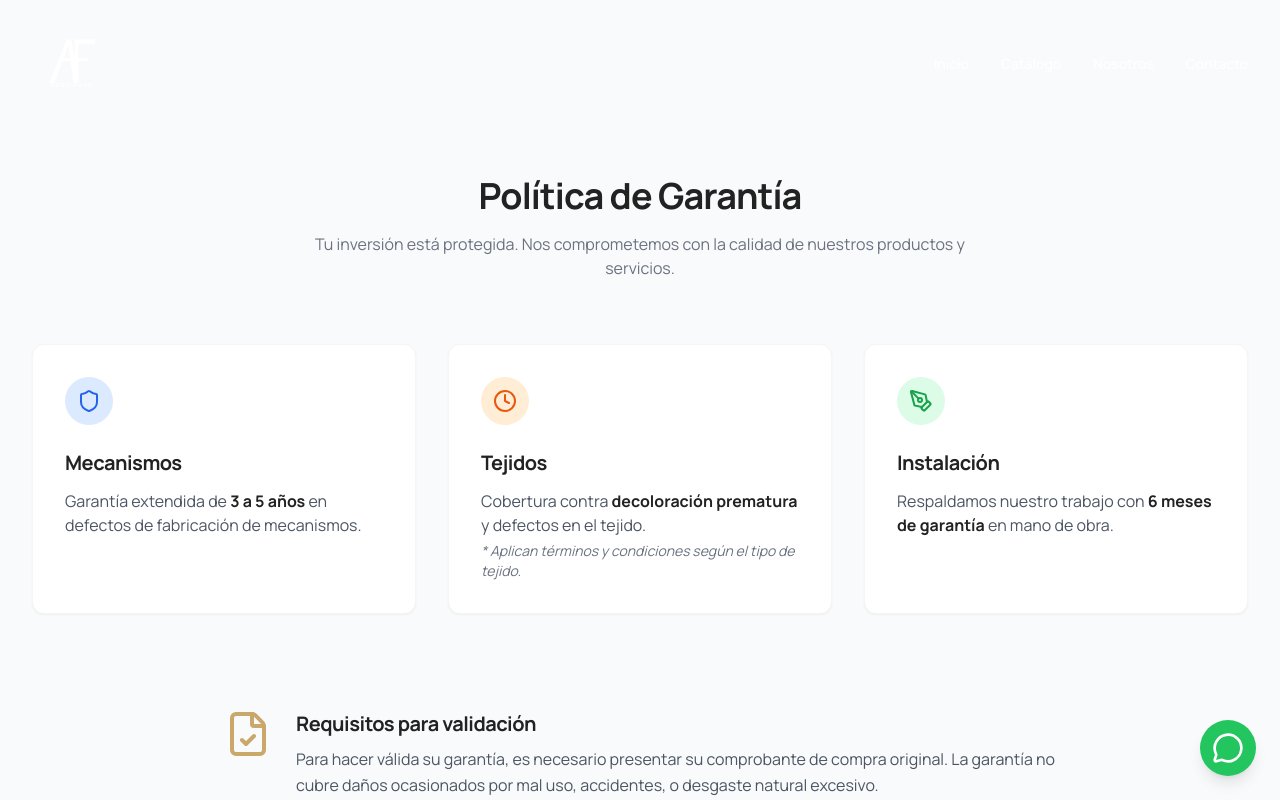
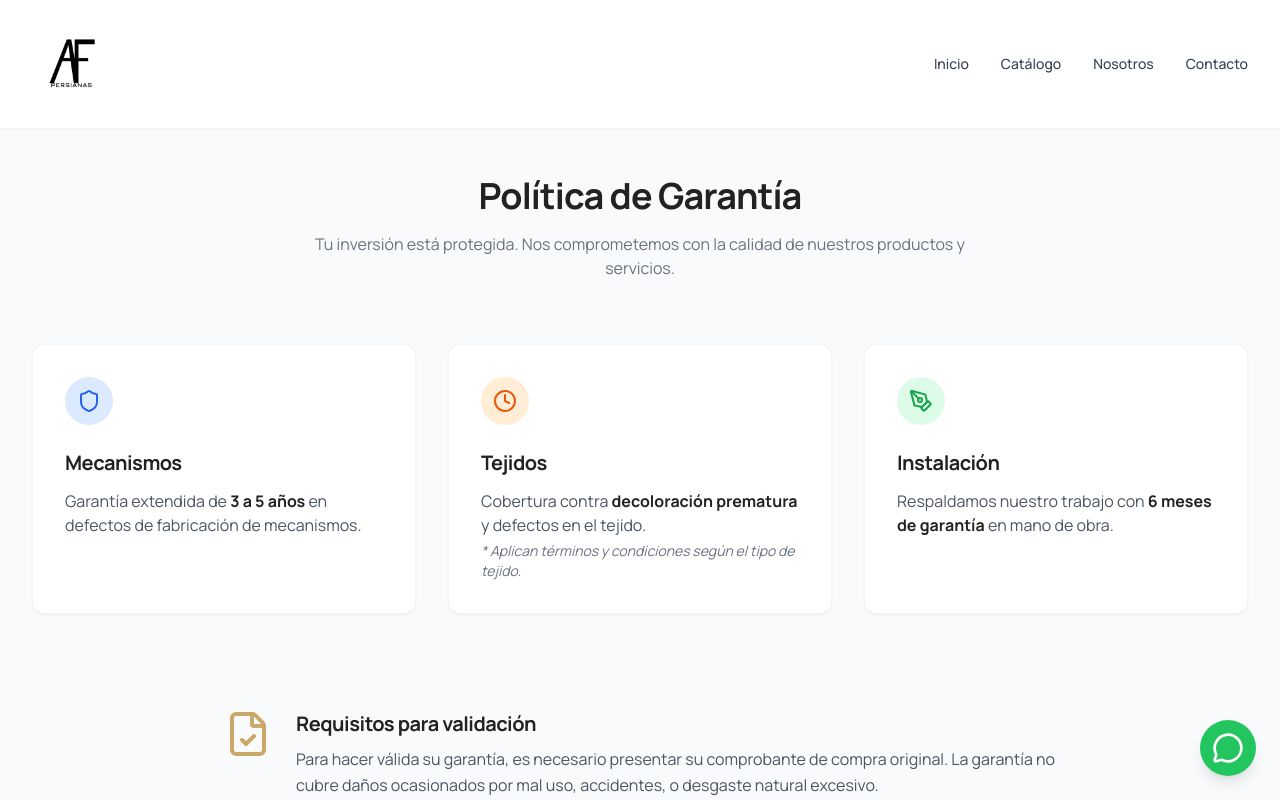
Before and after one commit to afpersianasweb-dev/af-persianas, a React (Vite) app: page /garantia in a window 1280 px wide. Shown: the top 800 px of the page. Built offline with nearby package versions, Linux system fonts and the light colour scheme.

Commit message:
fix: corregir contraste logo en paginas sin hero oscuro, aumentar tamaño movil y añadir drop-shadow

```diff
--- a/src/components/Navbar.jsx
+++ b/src/components/Navbar.jsx
@@ -36,12 +36,22 @@ const Navbar = () => {
         { name: 'Contacto', path: '/contacto' },
     ];
 
+    // Pages with dark hero backgrounds where white logo is appropriate
+    const darkHeroPages = ['/', '/nosotros'];
+    const hasDarkHero = darkHeroPages.includes(location.pathname);
+    // Use dark logo variant when: scrolled OR on a page without a dark hero
+    const useDarkLogo = scrolled || !hasDarkHero;
+
     return (
         <nav
             aria-label="Navegación principal"
             className={clsx(
                 "fixed w-full z-50 transition-all duration-300",
-                scrolled ? "bg-white/95 backdrop-blur-md shadow-sm py-2" : "bg-transparent py-4"
+                scrolled
+                    ? "bg-white/95 backdrop-blur-md shadow-sm py-2"
+                    : hasDarkHero
+                        ? "bg-transparent py-4"
+                        : "bg-white/95 backdrop-blur-md shadow-sm py-4"
             )}
         >
             <div className="max-w-7xl mx-auto px-4 sm:px-6 lg:px-8">
@@ -50,17 +60,19 @@ const Navbar = () => {
                     <Link to="/" className="flex items-center group" aria-label="AF Persianas Inicio">
                         {/*
                 Logo Container:
-                - Mobile: h-10 (smaller)
-                - Desktop: h-12 (standard)
+                - Mobile: h-20 (larger for readability)
+                - Desktop: h-20 (standard)
                 - Aspect Ratio: managed by img containment
              */}
-                        <div className="relative h-16 md:h-20 w-auto flex items-center justify-start">
+                        <div className="relative h-20 md:h-20 w-auto flex items-center justify-start">
                             <img
                                 src="/logo-update.png"
                                 alt="AF Persianas Logo"
                                 className={clsx(
                                     "h-full w-auto object-contain transition-all duration-300",
-                                    scrolled ? "mix-blend-multiply" : "brightness-0 invert mix-blend-screen"
+                                    useDarkLogo
+                                        ? "mix-blend-multiply"
+                                        : "brightness-0 invert mix-blend-screen drop-shadow-[0_1px_3px_rgba(0,0,0,0.4)]"
                                 )}
                             />
                         </div>
@@ -74,7 +86,7 @@ const Navbar = () => {
                                 to={link.path}
                                 className={clsx(
                                     "relative text-sm font-medium transition-colors group py-1",
-                                    location.pathname === link.path ? "text-secondary" : (scrolled ? "text-neutral-700 hover:text-secondary" : "text-white hover:text-secondary")
+                                    location.pathname === link.path ? "text-secondary" : (useDarkLogo ? "text-neutral-700 hover:text-secondary" : "text-white hover:text-secondary")
                                 )}
                             >
                                 {link.name}
@@ -94,7 +106,7 @@ const Navbar = () => {
                             aria-label="Abrir menú de navegación"
                             className={clsx(
                                 "hover:text-primary focus:outline-none",
-                                scrolled ? "text-neutral-700" : "text-white"
+                                useDarkLogo ? "text-neutral-700" : "text-white"
                             )}
                         >
                             {isOpen ? <X className="w-6 h-6" /> : <Menu className="w-6 h-6" />}
```
